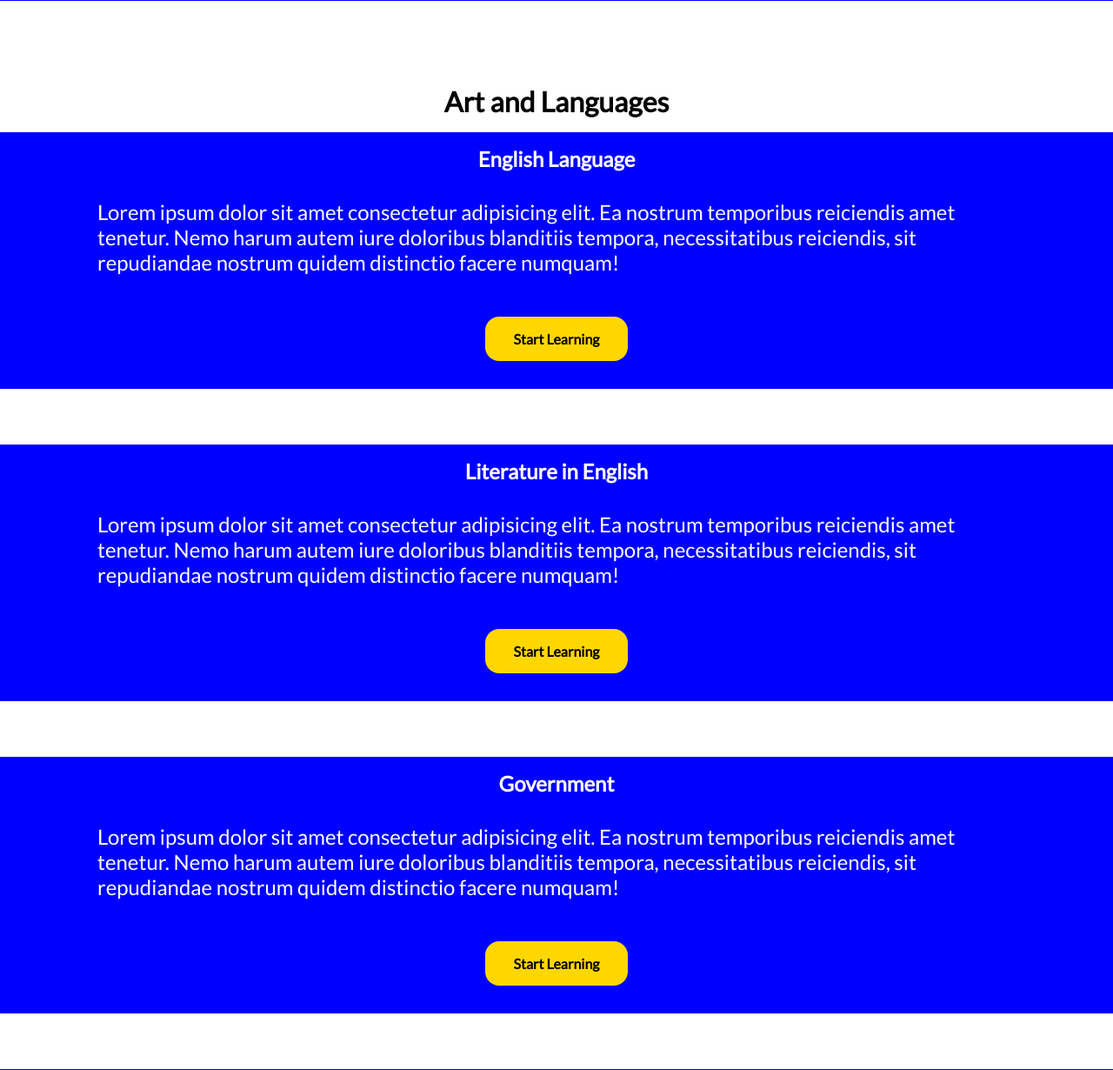
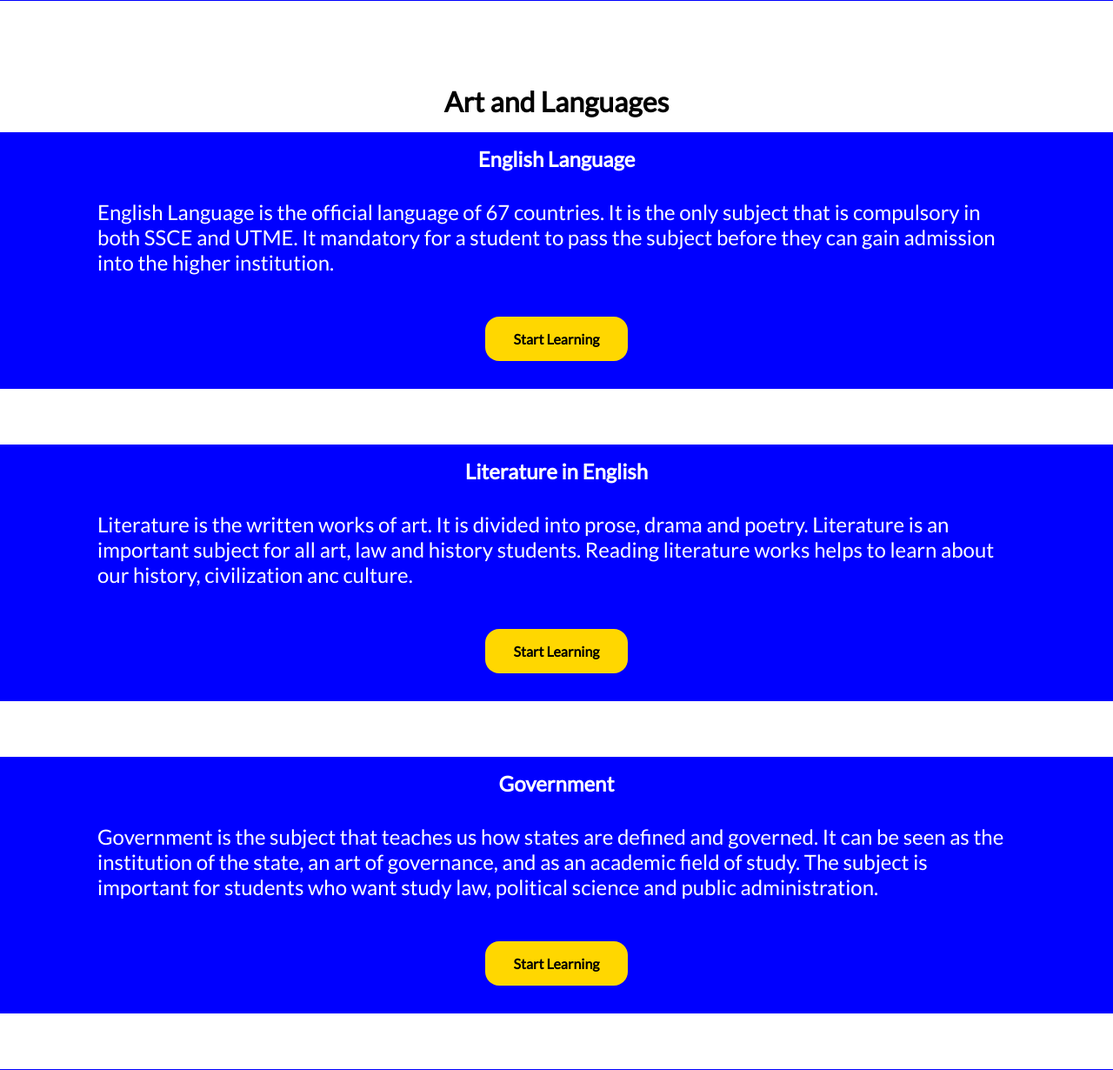
Before and after one commit to cheks123/ssceplus, a Django app: page /subjects in a window 1280 px wide. Shown: the part 2528-3758 px from the top of the page at 87% size. Run offline with Django 4.2, Linux system fonts and the light colour scheme; some libraries are stand-ins or nearby versions.

Commit message:
subject text added

```diff
--- a/home/templates/home/index.html
+++ b/home/templates/home/index.html
@@ -119,10 +119,10 @@
         <div class="row subject-row">
             <h2 class="subject-name">English Language</h2>
             <p class="subject-text">
-                Lorem ipsum dolor sit amet consectetur adipisicing elit.
-                Ea nostrum temporibus reiciendis amet tenetur. Nemo harum
-                autem iure doloribus blanditiis tempora, necessitatibus reiciendis,
-                sit repudiandae nostrum quidem distinctio facere numquam!
+                English Language is the official language of 67 countries.
+                It is the only subject that is compulsory in both SSCE and UTME.
+                It mandatory for a student to pass the subject before they can gain
+                admission into the higher institution.
             </p>
             <a class="start-learning-cta" href="">Start Learning</a>
         </div>
@@ -130,20 +130,20 @@
             <div class="col6">
                 <h2 class="subject-name">Literature in English</h2>
                 <p class="subject-text">
-                    Lorem ipsum dolor sit amet consectetur adipisicing elit.
-                    Ea nostrum temporibus reiciendis amet tenetur. Nemo harum
-                    autem iure doloribus blanditiis tempora, necessitatibus reiciendis,
-                    sit repudiandae nostrum quidem distinctio facere numquam!
+                    Literature is the written works of art. It is divided into prose, drama and poetry.
+                    Literature is an important subject for all art, law and history students.
+                    Reading literature works helps to learn about our history, civilization anc culture.
                 </p>
                 <a class="start-learning-cta" href="">Start Learning</a>
             </div>
             <div class="col6">
                 <h2 class="subject-name">Government</h2>
                 <p class="subject-text">
-                    Lorem ipsum dolor sit amet consectetur adipisicing elit.
-                    Ea nostrum temporibus reiciendis amet tenetur. Nemo harum
-                    autem iure doloribus blanditiis tempora, necessitatibus reiciendis,
-                    sit repudiandae nostrum quidem distinctio facere numquam!
+                    Government is the subject that teaches us how states are defined and governed.
+                    It can be seen as the institution of the state, an art of governance, and as
+                    an academic field of study. The subject is important for students who want study law,
+                    political science and public administration.
+
                 </p>
                 <a class="start-learning-cta" href="">Start Learning</a>
             </div>
```
